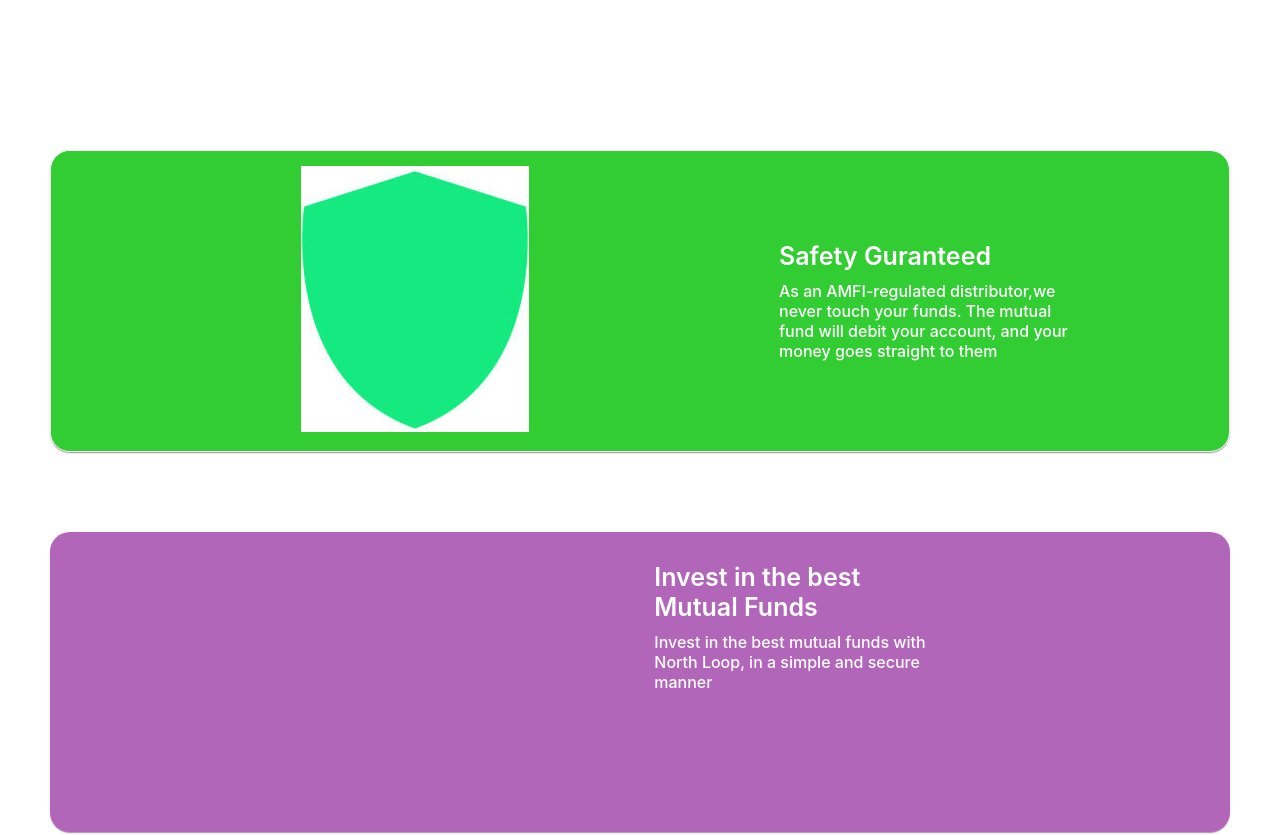
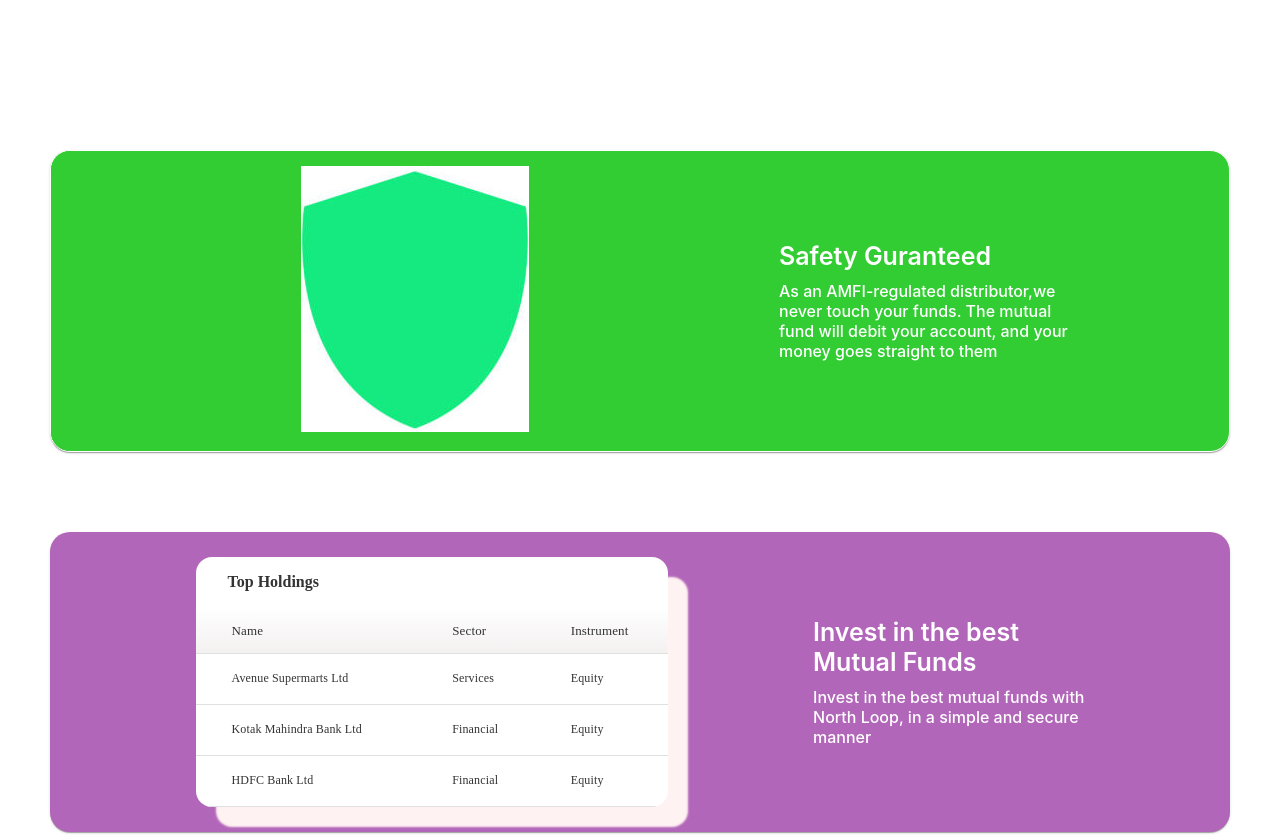
Before and after one commit to Reetika12/north_loop-app, a React (Create React App) app: page / in a window 1280 px wide. Shown: the top 835 px of the page. Built offline with nearby package versions, Linux system fonts and the light colour scheme.

Commit message:
added common table to be used at multiple place

```diff
--- a/src/App.js
+++ b/src/App.js
@@ -1,10 +1,8 @@
-import InvestmentCard from './Container/InvestmentCard'
 import FreeAccessCard from './Container/FreeAccessCard'
 function App() {
   return (
     <div className="App">
-      <FreeAccessCard/>
-      {/* < InvestmentCard/> */}
+      <FreeAccessCard />
     </div>
   );
 }
--- a/src/Components/CardLayout.js
+++ b/src/Components/CardLayout.js
@@ -49,10 +49,11 @@ const styleSheet = (theme) => ({
     popUp:{
         marginTop: '80px',
         backgroundColor: '#b266b9',
+        justifyContent: 'space-evenly',
         flex: 1,
         margin: '50px 50px',
         display: 'flex',
-        flexDirection: 'column',
+        flexDirection: 'row',
         alignItems: 'center',
         height: '300px',
         borderRadius: '20px'
--- /dev/null
+++ b/src/Components/DefaultTable.js
@@ -0,0 +1,71 @@
+import React from 'react';
+import Table from '@material-ui/core/Table';
+import TableBody from '@material-ui/core/TableBody';
+import TableCell from '@material-ui/core/TableCell';
+import TableContainer from '@material-ui/core/TableContainer';
+import TableHead from '@material-ui/core/TableHead';
+import TableRow from '@material-ui/core/TableRow';
+import Paper from '@material-ui/core/Paper';
+import _get from 'lodash/get';
+
+import './Styles/DefaultTableStyles.css';
+
+export default function DefaultTable(props) {
+    let headerName = props.json || [];
+    let tableData = _get(props, 'data') || [];
+    let { title } = props;
+    return (
+        <TableContainer style={{ width: '40%', boxShadow: '20px 20px 2px #fff2f2', borderRadius: '16px' }} component={Paper}>
+            <div className="tableTitleStyle">{title}</div>
+            <Table className="table" aria-label="a dense table">
+                <TableHead>
+                    <TableRow className="tableHeaderRowStyle">
+                        {headerName.map((item, index) => (
+                            <TableCell
+                                component="th"
+                                scope="row"
+                                key={`${item.label}-header${index}`}
+                            >
+                                <div className="tableHeaderTextStyle">{item.label}</div>
+                            </TableCell>
+                        ))}
+                    </TableRow>
+                </TableHead>
+                <TableBody>
+                    {tableData.map((row, i) => (
+                        <TableRow
+                            key={`${row.id}keytable${i}`}
+                            className="tableBodyRowStyle"
+                        >
+                            {headerName.map((item, index) => {
+                                if (item.key) {
+                                    return (
+                                        <TableCell
+                                            key={`${item.key}${row.id}${index}`}
+                                        >
+                                            <div className="tableBodyTextStyle">
+                                                {_get(row, `${item.key}`) || '--'}
+                                            </div>
+                                        </TableCell>
+                                    );
+                                }
+                                if (item.renderRow) {
+                                    return (
+                                        <TableCell
+                                            key={`${i}${row.id}${index}`}
+                                        >
+                                            <div className="tableBodyTextStyle">
+                                                {item.renderRow(row)}
+                                            </div>
+                                        </TableCell>
+                                    );
+                                }
+                                return null;
+                            })}
+                        </TableRow>
+                    ))}
+                </TableBody>
+            </Table>
+        </TableContainer>
+    );
+}
--- /dev/null
+++ b/src/Components/Styles/DefaultTableStyles.css
@@ -0,0 +1,47 @@
+.tableHeaderTextStyle {
+  font-family: "Gotham-Medium";
+  font-size: 13px;
+  line-height: normal;
+  height: 14px;
+  padding-left: 20px;
+  color: #333333;
+}
+.tableBodyTextStyle {
+  font-family: "Gotham-Book";
+  font-size: 12px;
+  color: #333333;
+  padding-left: 20px;
+  overflow-wrap: anywhere;
+  border-color: #eeeeee;
+}
+.sideNavbarStyle {
+  font-family: "Gotham-Book";
+  font-size: 15px;
+  color: #969696;
+  text-decoration: none;
+}
+.tableHeaderRowStyle {
+  background-image: linear-gradient(to bottom, #ffffff 2%, #f3f0f0 98%);
+}
+.tableBodyRowStyle {
+  vertical-align: top;
+}
+.sidebarParentStyle {
+  height: 100%;
+  background-color: #ffffff;
+  box-shadow: 0 2px 4px 0 rgba(182, 182, 182, 0.2);
+  text-decoration: none;
+  padding-top: 30px;
+}
+.table {
+  border: 0;
+  width: 200px;
+  height: 200px;
+}
+.tableTitleStyle {
+  font-family: "Gotham-Medium";
+  font-size: 16px;
+  font-weight: 600;
+  color: #333333;
+  margin: 16px 32px 16px 32px;
+}
--- /dev/null
+++ b/src/Components/Styles/DefaultTableStyles.scss
@@ -0,0 +1,45 @@
+.tableHeaderTextStyle {
+  font-family: "Gotham-Medium";
+  font-size: 13px;
+  line-height: normal;
+  height: 14px;
+  padding-left: 20px;
+  color: #333333;
+}
+.tableBodyTextStyle {
+  font-family: "Gotham-Book";
+  font-size: 12px;
+  color: #333333;
+  padding-left: 20px;
+  overflow-wrap: anywhere;
+  border-color: #eeeeee;
+}
+.sideNavbarStyle {
+  font-family: "Gotham-Book";
+  font-size: 15px;
+  color: #969696;
+  text-decoration: none;
+}
+.tableHeaderRowStyle {
+  background-image: linear-gradient(to bottom, #ffffff 2%, #f3f0f0 98%);
+}
+.tableBodyRowStyle {
+  vertical-align: top;
+}
+.sidebarParentStyle {
+  height: 100%;
+  background-color: #ffffff;
+  box-shadow: 0 2px 4px 0 rgba(182, 182, 182, 0.2);
+  text-decoration: none;
+  padding-top: 30px;
+}
+.table {
+  border: 0;
+}
+.tableTitleStyle {
+  font-family: "Gotham-Medium";
+  font-size: 16px;
+  font-weight: 600;
+  color: #333333;
+  margin: 16px 32px 16px 32px;
+}
--- a/src/Container/BestMutualFundCard.js
+++ b/src/Container/BestMutualFundCard.js
@@ -1,13 +1,29 @@
 import React, { Component } from 'react'
 import CardLayout from '../Components/CardLayout';
-import Button from '@material-ui/core/Button';
 import '../Styles/InvestmentCard.css'
+import DefaultTable from '../Components/DefaultTable'
+
 
 class BestMutualFundCard extends Component {
+    constructor(props){
+        super(props);
+        this.state={
+            json:[
+                { key: 'name', label: 'Name' },
+                { key: 'sector', label: 'Sector' },
+                { key: 'instrument', label: 'Instrument' },
+            ]
+        }
+    }
+
+    dataList = [{name:'Avenue Supermarts Ltd',sector:'Services',instrument:'Equity'},
+        { name: 'Kotak Mahindra Bank Ltd', sector: 'Financial', instrument: 'Equity' },
+        { name: 'HDFC Bank Ltd', sector: 'Financial', instrument: 'Equity' }]
     render() {
         return (
             <div >
                 <CardLayout popup>
+                    <DefaultTable title="Top Holdings" json={this.state.json} data={[...this.dataList]} />
                     <div className="investInMutual">
                         <div className="mutualfindTitle">
                             Invest in the best
--- a/src/Container/FreeAccessCard.js
+++ b/src/Container/FreeAccessCard.js
@@ -6,10 +6,6 @@ import InvestmentCard from './InvestmentCard'
 import BestMutualFundCard from './BestMutualFundCard'
 import SafetyGurantyCard from './SafetyGurantyCard'
 class AddRequisite extends Component {
-    constructor(props) {
-        super(props);
-    }
-
 
     render() {
         return (
--- a/src/Styles/InvestmentCard.css
+++ b/src/Styles/InvestmentCard.css
@@ -44,8 +44,6 @@
   flex-direction: column;
 }
 .investInMutual{
-  margin-left: 300px;
-  margin-top: 30px;
   display: flex;
   flex-direction: column;
 }
--- a/src/Styles/InvestmentCard.scss
+++ b/src/Styles/InvestmentCard.scss
@@ -44,8 +44,6 @@
   flex-direction: column;
 }
 .investInMutual{
-  margin-left: 300px;
-  margin-top: 30px;
   display: flex;
   flex-direction: column;
 }
```
